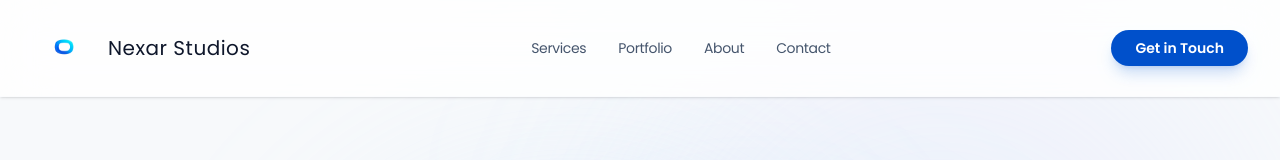
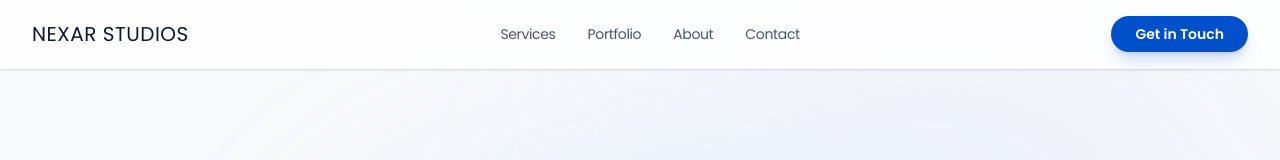
Before and after one commit to nexarstudiosinfo/NEXARSTUDIOS, a React (Vite) app: page / in a window 1280 px wide. Shown: the top 160 px of the page. Built offline with nearby package versions, Linux system fonts and the light colour scheme.

Commit message:
Update Navbar.tsx

```diff
--- a/src/components/Navbar.tsx
+++ b/src/components/Navbar.tsx
@@ -23,19 +23,13 @@ export default function Navbar({ currentPage, onPageChange }: NavbarProps) {
   onClick={() => onPageChange('home')}
   className="flex items-center gap-3 cursor-pointer"
 >
-  {/* LOGO IMAGE PLACEHOLDER */}
-  <img
-    src="/logo.png"
-    alt="Nexar Logo"
-    className="w-16 h-16 object-contain"
-  />
 
   {/* LOGO TEXT */}
   <span
     style={{ fontFamily: "var(--font-logo)" }}
     className="text-lg md:text-xl text-slate-900 tracking-wide"
   >
-    Nexar Studios
+    NEXAR STUDIOS
   </span>
 </button>
 
```
